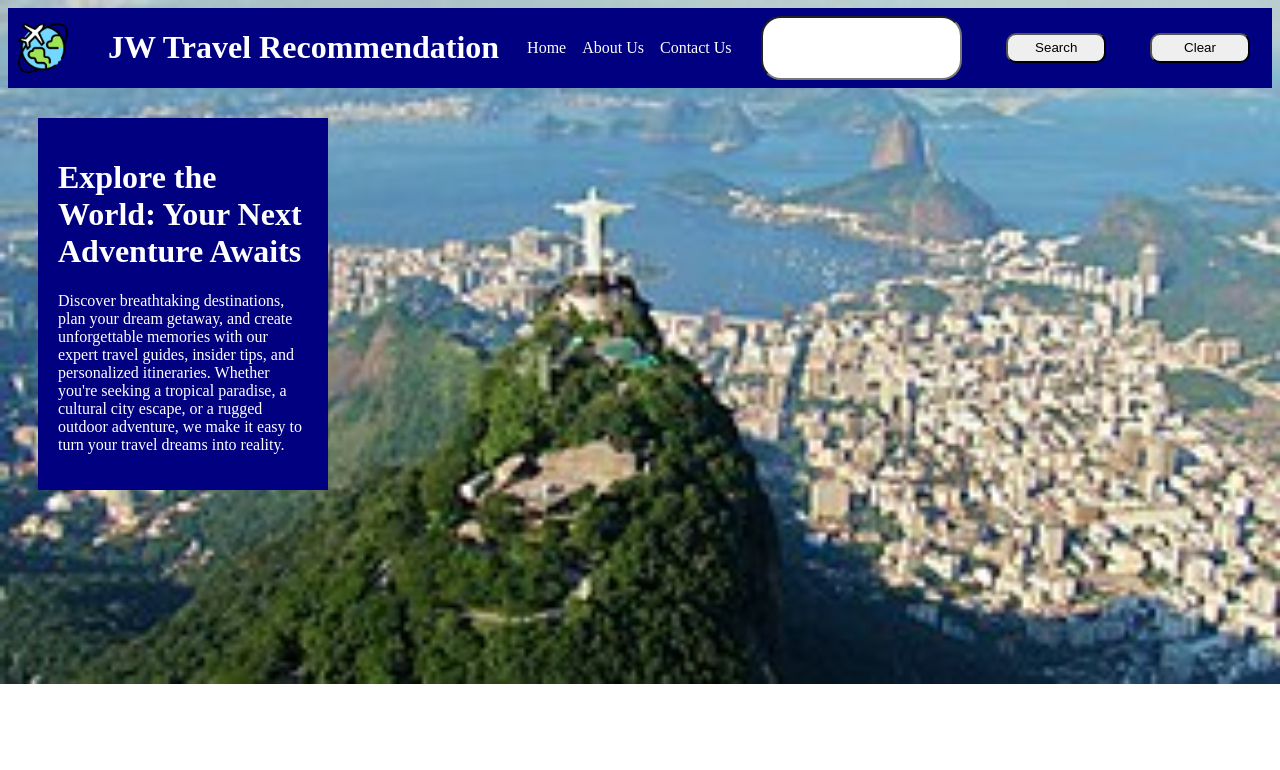
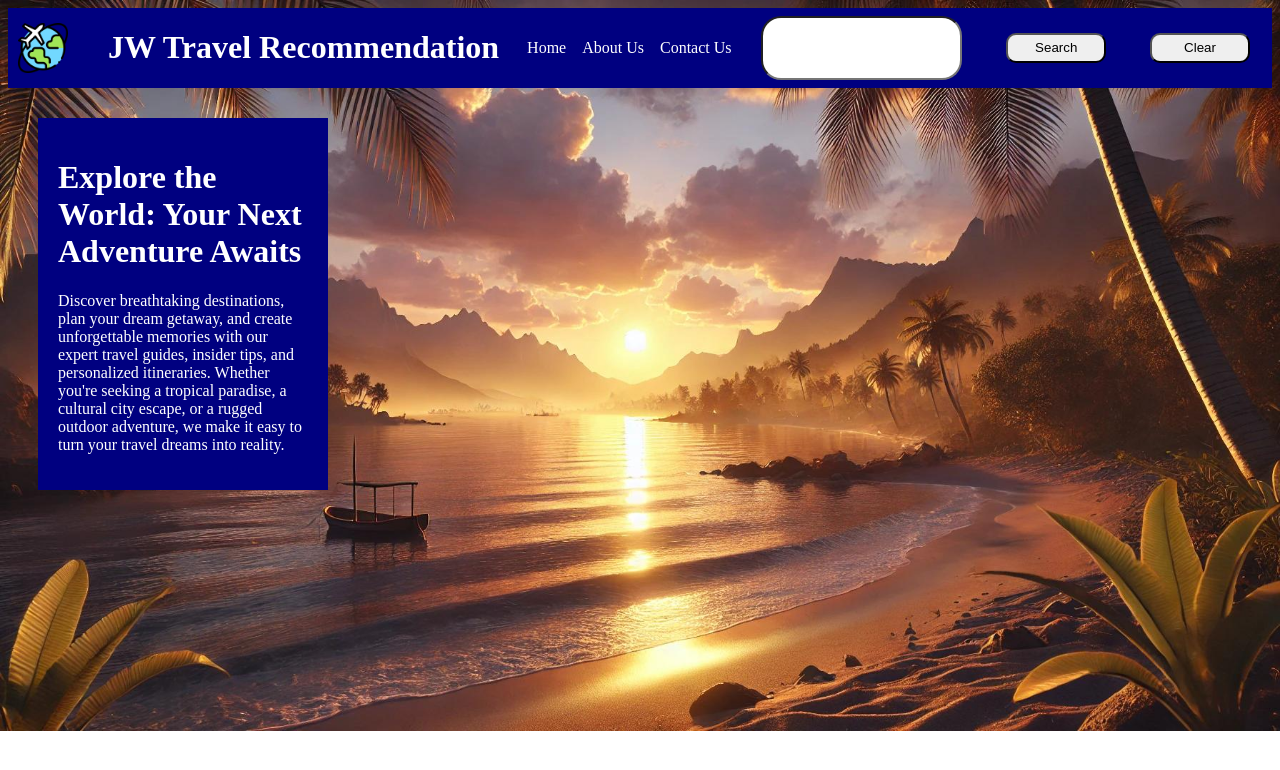
Before and after one commit to jacob-w94/jwtravelRecommendation, a plain HTML site: page index.html in a window 1280 px wide. Drawn offline with Linux system fonts and the light colour scheme.

Commit message:
update backgorund image

```diff
--- a/travel_recommendation.css
+++ b/travel_recommendation.css
@@ -41,7 +41,7 @@
 }
 
 body {
-    background-image: url('rio.jpg');
+    background-image: url('background.jpg');
     background-size: cover;
     background-position: top;
     background-repeat: no-repeat;
```
Also changed, not shown: background.jpg (added).
